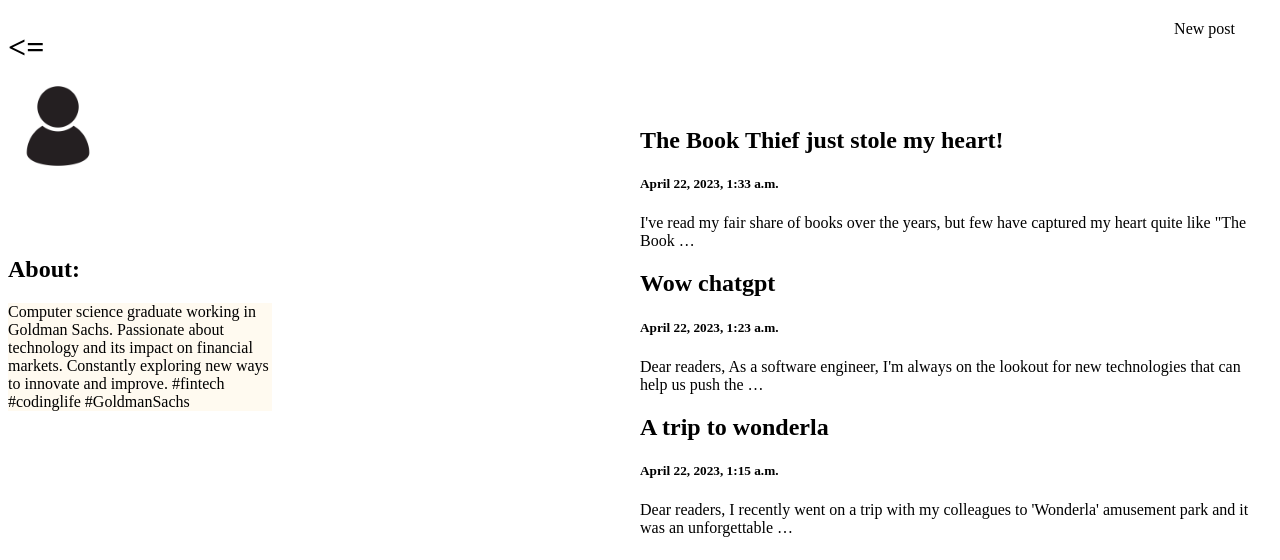
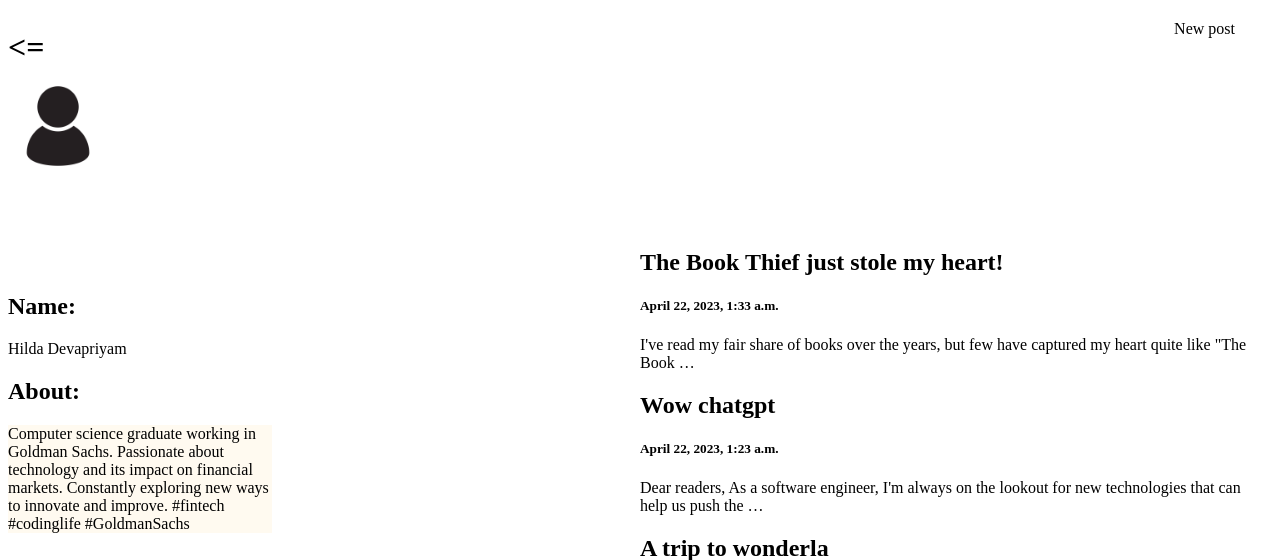
Before and after one commit to tejasram2003/Ideify, a Django app: a page that uses templates/profile.html in a window 1280 px wide; the page is wider, and only the part inside the window is pictured. Shown: the top 560 px of that part. Run offline with Django 4.2, Linux system fonts and the light colour scheme; data comes from the database, SQL or seed files in the repository; both versions use the stored data as it was after the commit.

Commit message:
modified: posts/__pycache__/views

```diff
--- a/posts/views.py
+++ b/posts/views.py
@@ -55,7 +55,9 @@
 def profile(request,name):
     posts = Post.objects.all()
     profile = User.objects.get(username=name)
-    return render(request,'profile.html',{'posts': posts,'user': profile,'logged_in_user': request.user})
+    first_name = profile.first_name
+    last_name = profile.last_name
+    return render(request,'profile.html',{'posts': posts,'user': profile,'logged_in_user': request.user,'first':first_name,'last':last_name})
 
 @login_required
 def edit(request):
--- a/templates/post.html
+++ b/templates/post.html
@@ -49,7 +49,7 @@
         <div class="card">
 
         <h1>{{post.title}}</h1>
-        <a href="../profile/{{post.author.username}}" style="text-decoration: none; color: black;"><h4>By: {{post.author.username}}</h4></a>
+        <a href="../profile/{{post.author.username}}" style="text-decoration: none; color: black;"><h4>By: {{post.author.first_name}}</h4></a>
         <p>{{post.content}}</p>
         <h6>{{post.post_time}}</h6>
 
--- a/templates/profile.html
+++ b/templates/profile.html
@@ -65,7 +65,9 @@
 {% endif %}
 
 <div>
-<h1 class="username">{{user.username}}</h1><h2>About:</h2>
+<h1 class="username">-{{user.username}}</h1>
+<h2>Name: </h2><p> {{first}} {{last}}</p>
+<h2>About:</h2>
 <p class="Bio">{{user.profile.bio}}</p>
 </div>
 
```
Also changed, not shown: db.sqlite3.
